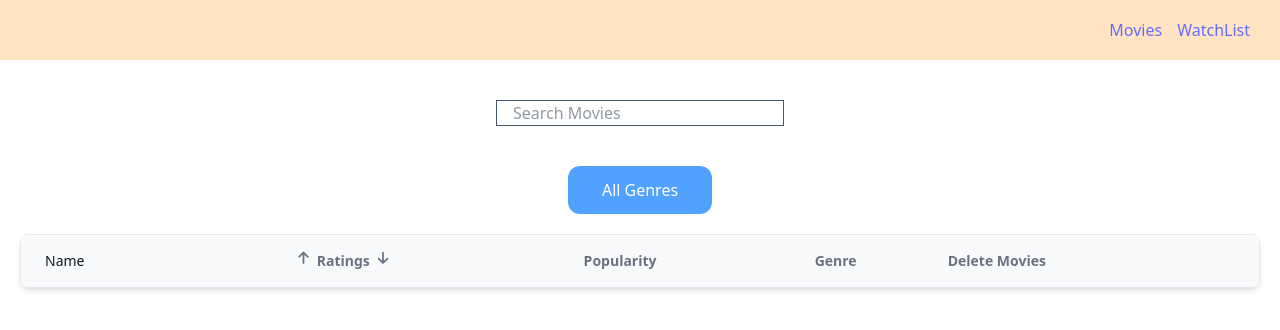
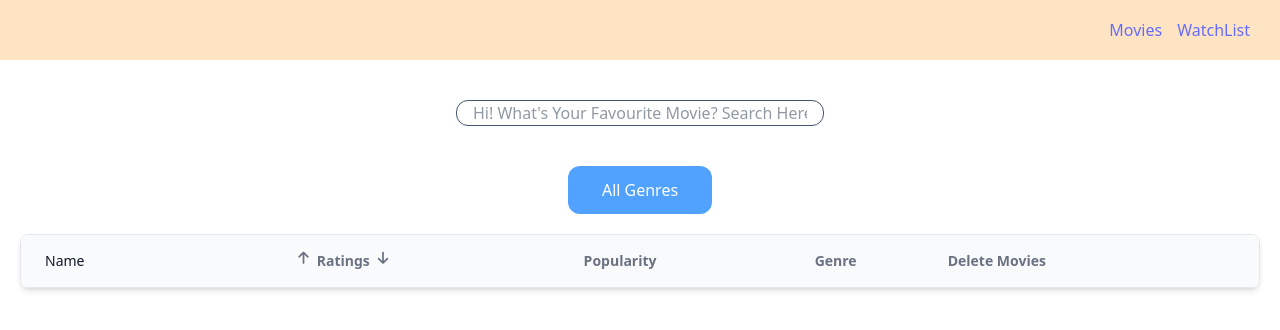
Before and after one commit to tajinder2610/Frontend-Project, a React (Vite) app: page /watchlist in a window 1280 px wide. Shown: the top 330 px of the page. Built offline with nearby package versions, Linux system fonts and the light colour scheme.

Commit message:
first project

```diff
--- a/src/components/MovieList.jsx
+++ b/src/components/MovieList.jsx
@@ -17,7 +17,7 @@ const MovieList = () => {
 
     return (
         <div className="movie-list-page">
-            <h2>Movies</h2>
+            <h1 className="text-center font-bold">Movies</h1>
             <div className="movie-list">
                 {
                     movies.map(movie => (
--- a/src/components/WatchList.jsx
+++ b/src/components/WatchList.jsx
@@ -50,7 +50,7 @@ function Watchlist() {
     <>
       {/* Searchbar */}
       <div className="flex justify-center my-10">
-        <input placeholder="Search Movies" className="h=[3rem] w-[18rem] bg-gray200 px-4 outline-none border border-slate-600" type="text" onChange={handleSearch} value={search}/>
+        <input placeholder="Hi! What's Your Favourite Movie? Search Here" className="rounded-xl h=[4rem] w-[23rem] bg-gray200 px-4 outline-none border border-slate-600" type="text" onChange={handleSearch} value={search}/>
       </div>
 
       {/* Genres */}
```
